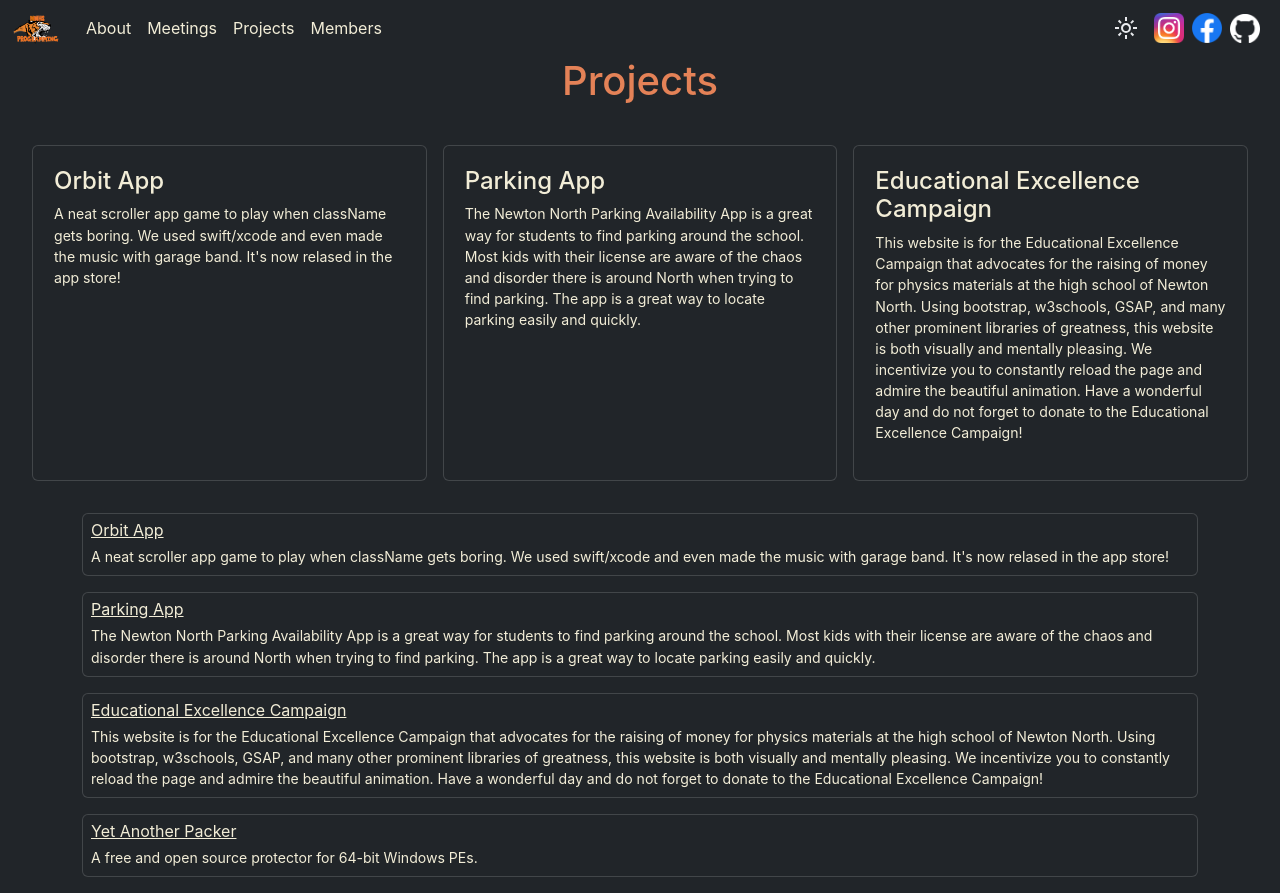
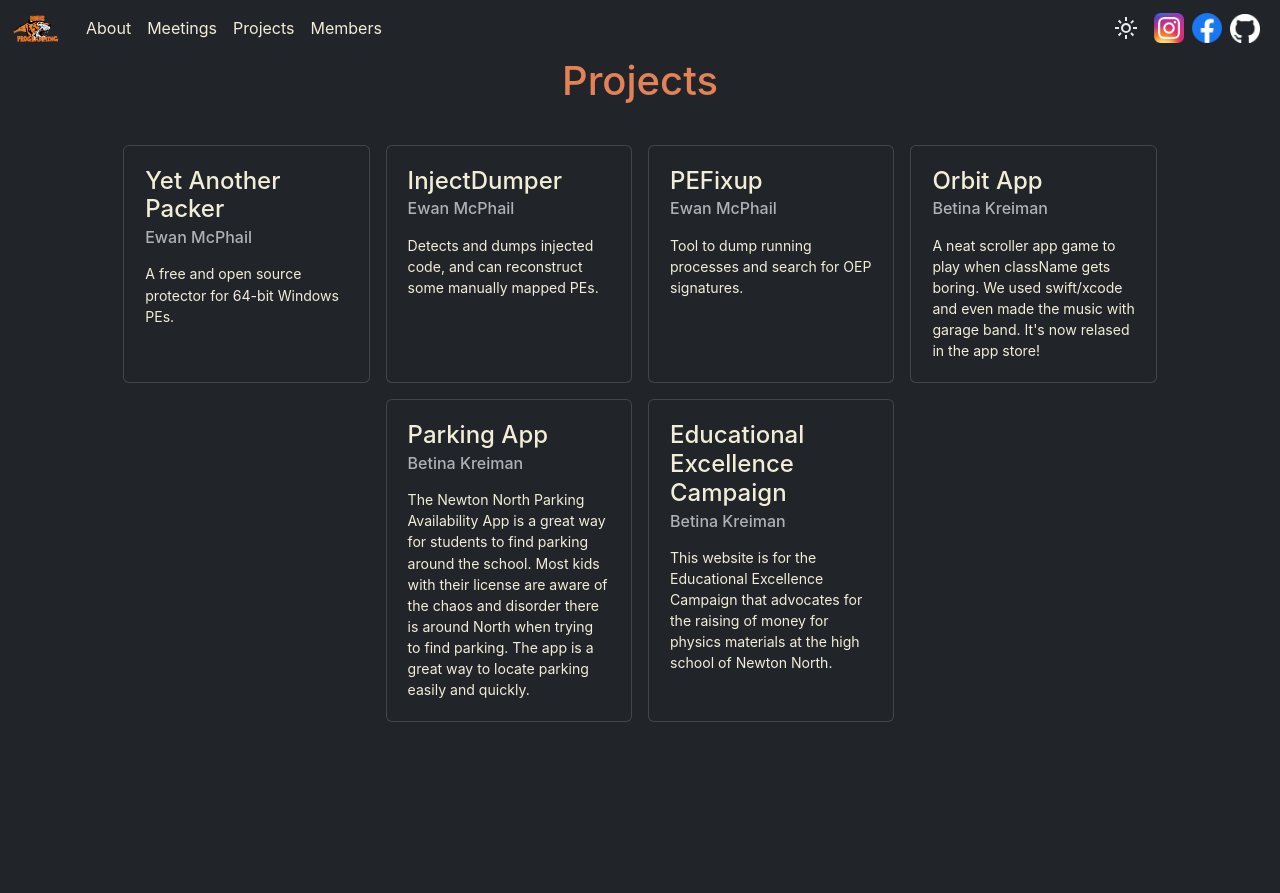
Before and after one commit to NNHS-Programming-Club/website, a React (Create React App) app: page /projects in a window 1280 px wide. Shown: the top 893 px of the page. After the commit the page ends 800 px from the top, so only its background shows below. Built offline with nearby package versions, Linux system fonts and the light colour scheme; the HTML template or start-up script is replaced by a standard one.

Commit message:
fixed projects but still needs work

```diff
--- a/src/pages/Projects.css
+++ b/src/pages/Projects.css
@@ -1,6 +1,7 @@
 .project {
-  width: 33%;
+  width: 20%;
   padding: 5px;
+  cursor: pointer;
 }
 
 .project:hover {
--- a/src/pages/Projects.js
+++ b/src/pages/Projects.js
@@ -2,56 +2,28 @@ import React from 'react'
 import './Projects.css'
 
 export default function Projects() {
+  const projects = [
+    {name: "Yet Another Packer", author: "Ewan McPhail", link: "https://undisassemble.github.io/yap.html", description: "A free and open source protector for 64-bit Windows PEs."},
+    {name: "InjectDumper", author: "Ewan McPhail", link: "https://github.com/undisassemble/InjectDumper", description: "Detects and dumps injected code, and can reconstruct some manually mapped PEs."},
+    {name: "PEFixup", author: "Ewan McPhail", link: "https://github.com/undisassemble/PEFixup", description: "Tool to dump running processes and search for OEP signatures."},
+    {name: "Orbit App", author: "Betina Kreiman", link: "https://apps.apple.com/us/app/orbit-a-space-game/id1353390547", description: "A neat scroller app game to play when className gets boring. We used swift/xcode and even made the music with garage band. It's now relased in the app store!"},
+    {name: "Parking App", author: "Betina Kreiman", link: "https://apps.apple.com/us/app/north-parking/id1439643706", description: "The Newton North Parking Availability App is a great way for students to find parking around the school. Most kids with their license are aware of the chaos and disorder there is around North when trying to find parking. The app is a great way to locate parking easily and quickly."},
+    {name: "Educational Excellence Campaign", author: "Betina Kreiman", link: "https://betinakreiman.github.io/edExCampaign/", description: "This website is for the Educational Excellence Campaign that advocates for the raising of money for physics materials at the high school of Newton North. "}
+  ];
+
   return (
     <div>
       <h1>Projects</h1>
-      <div className="d-flex p-4">
-        {/* Note: These projects were taken from the old NNHS programming club website */}
-        <div className="card project m-2">
-          <div className="card-body">
-            <h4><a className="card-title" href="https://apps.apple.com/us/app/orbit-a-space-game/id1353390547">Orbit App</a></h4>
-            <p className="card-text mt-2">A neat scroller app game to play when className gets boring. We used swift/xcode and even made the music with garage band. It's now relased in the app store!</p>
+      <div className="d-flex flex-wrap justify-content-center p-4">
+        {projects.map((project) => (
+          <div className="card project m-2" onClick={() => {window.open(project.link)}}>
+            <div className="card-body" href={project.link} target="_blank">
+              <h4 className="card-title">{project.name}</h4>
+              <h6 class="card-subtitle mb-3 text-muted">{project.author}</h6>
+              <p className="card-text mt-2">{project.description}</p>
+            </div>
           </div>
-        </div>
-        <div className="card project m-2">
-          <div className="card-body">
-            <h4><a className="card-title" href="https://apps.apple.com/us/app/north-parking/id1439643706">Parking App</a></h4>
-            <p>The Newton North Parking Availability App is a great way for students to find parking around the school. Most kids with their license are aware of the chaos and disorder there is around North when trying to find parking. The app is a great way to locate parking easily and quickly.</p>
-          </div>
-        </div>
-        <div className="card project m-2">
-          <div className="card-body">
-            <h4><a className="card-title" href="https://betinakreiman.github.io/edExCampaign/">Educational Excellence Campaign</a></h4>
-            <p>This website is for the Educational Excellence Campaign that advocates for the raising of money for physics materials at the high school of Newton North. Using bootstrap, w3schools, GSAP, and many other prominent libraries of greatness, this website is both visually and mentally pleasing. We incentivize you to constantly reload the page and admire the beautiful animation. Have a wonderful day and do not forget to donate to the Educational Excellence Campaign!</p>
-          </div>
-        </div>
-      </div>
-      <div className="container">
-        {/* Note: These projects were taken from the old NNHS programming club website */}
-        <div className="card mb-3">
-          <a className="name mt-1 ms-2" href="https://apps.apple.com/us/app/orbit-a-space-game/id1353390547">Orbit App</a>
-          <p className="mt-1 ms-2 mb-2">A neat scroller app game to play when className gets boring. We used swift/xcode and even made the music with garage band. It's now relased in the app store!</p>
-        </div>
-        <div className="card mb-3">
-          <a className="name mt-1 ms-2" href="https://apps.apple.com/us/app/north-parking/id1439643706">Parking App</a>
-          <p className="mt-1 ms-2 mb-2">The Newton North Parking Availability App is a great way for students to find parking around the school. Most kids with their license are aware of the chaos and disorder there is around North when trying to find parking. The app is a great way to locate parking easily and quickly.</p>
-        </div>
-        <div className="card mb-3">
-          <a className="name mt-1 ms-2" href="https://betinakreiman.github.io/edExCampaign/">Educational Excellence Campaign</a>
-          <p className="mt-1 ms-2 mb-2">This website is for the Educational Excellence Campaign that advocates for the raising of money for physics materials at the high school of Newton North. Using bootstrap, w3schools, GSAP, and many other prominent libraries of greatness, this website is both visually and mentally pleasing. We incentivize you to constantly reload the page and admire the beautiful animation. Have a wonderful day and do not forget to donate to the Educational Excellence Campaign!</p>
-        </div>
-        <div className="card mb-3">
-          <a className="name mt-1 ms-2" href="https://undisassemble.github.io/yap.html">Yet Another Packer</a>
-          <p className="mt-1 ms-2 mb-2">A free and open source protector for 64-bit Windows PEs.</p>
-        </div>
-        <div className="card mb-3">
-          <a className="name mt-1 ms-2" href="https://github.com/undisassemble/InjectDumper">InjectDumper</a>
-          <p className="mt-1 ms-2 mb-2">Detects and dumps injected code, and can reconstruct some manually mapped PEs.</p>
-        </div>
-        <div className="card mb-3">
-          <a className="name mt-1 ms-2" href="https://github.com/undisassemble/PEFixup">PEFixup</a>
-          <p className="mt-1 ms-2 mb-2">Tool to dump running processes and search for OEP signatures.</p>
-        </div>
+        ))}
       </div>
     </div>
   )
```
